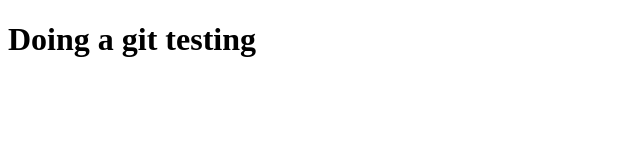
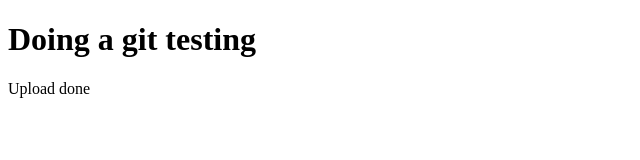
Before and after one commit to Shamsur-Rahaman/git_testing_1, a plain HTML site: page index.html in a window 1280 px wide. Shown: the whole page, without its empty margins (0-640 px from the left). Drawn offline with Linux system fonts and the light colour scheme.

Commit message:
Git testing done

```diff
--- a/index.html
+++ b/index.html
@@ -7,5 +7,6 @@
 </head>
 <body>
     <h1>Doing a git testing</h1>
+    <p>Upload done</p>
 </body>
 </html>
```
